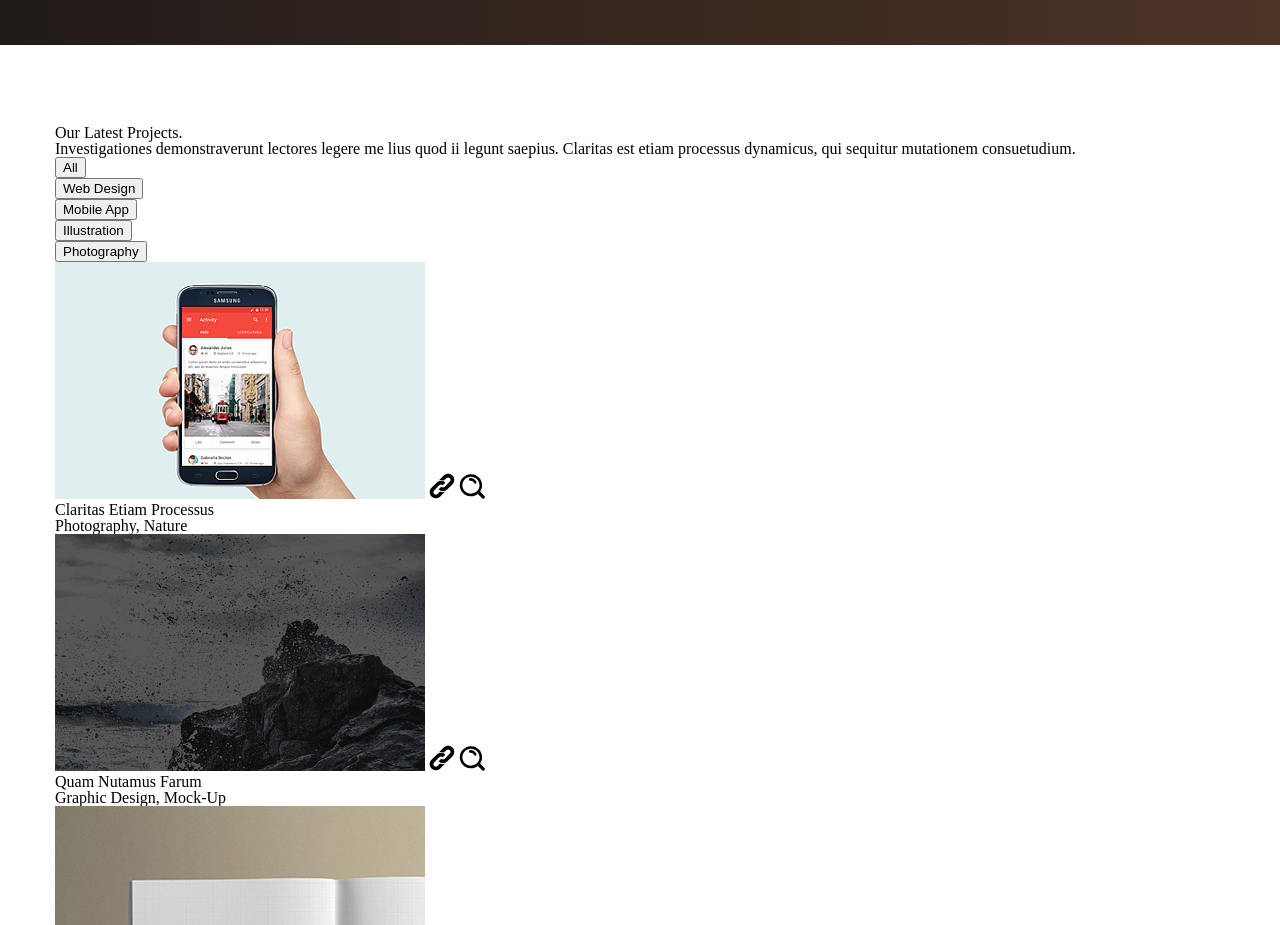
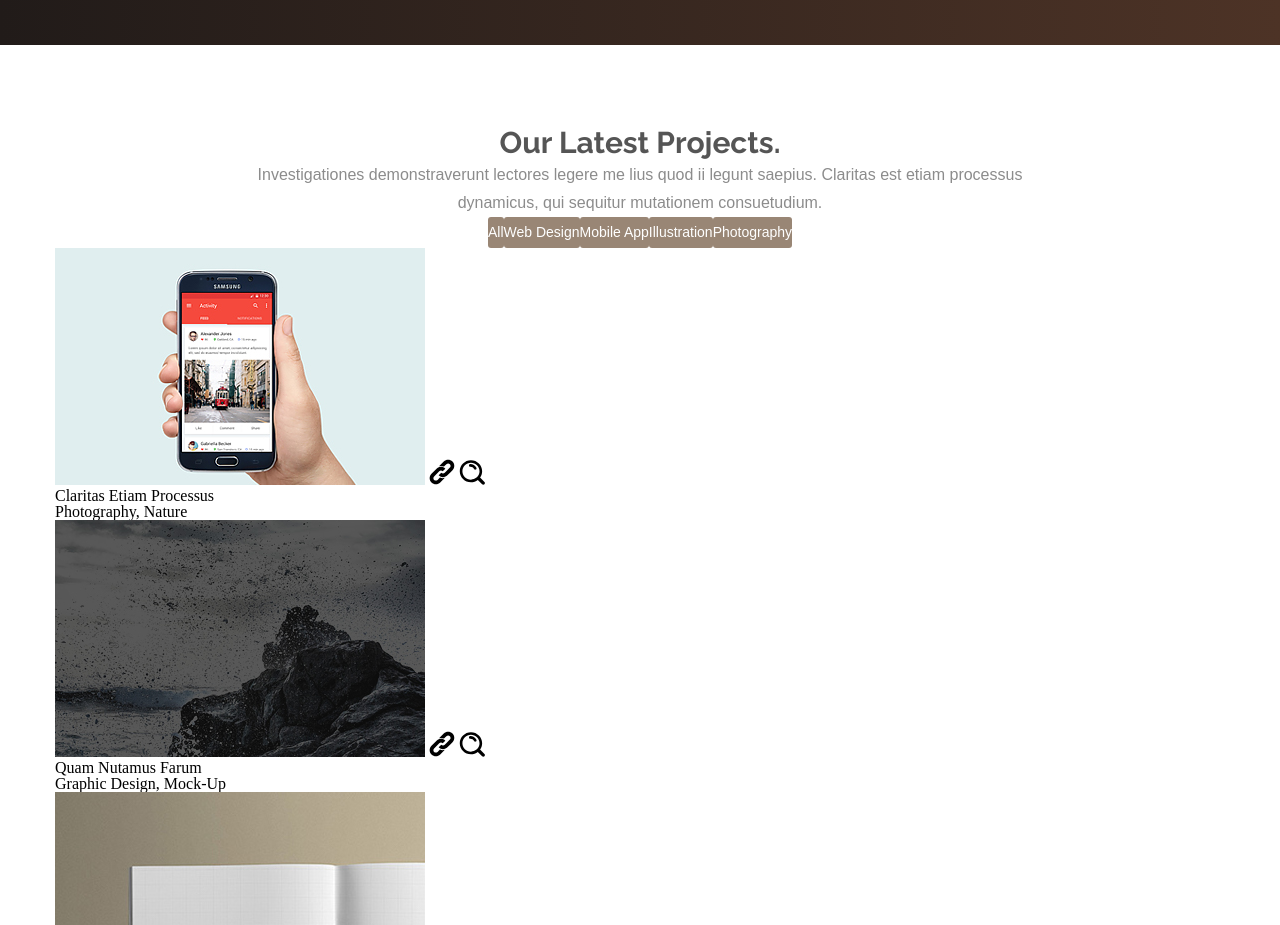
Before and after one commit to m17si/GeekBrains_HTML5-CSS3_FinalProject, a plain HTML site: page lesson-5/index.html in a window 1280 px wide. Shown: the part 1432-2357 px from the top of the page. Drawn offline with Linux system fonts and the light colour scheme; a web font is replaced by a local one.

Commit message:
na_rabote_turned all the elements into beautiful

```diff
--- a/lesson-5/index.html
+++ b/lesson-5/index.html
@@ -122,20 +122,20 @@
     </aside>
     <section class="projects">
       <div class="container">
-        <h2>Our Latest Projects.</h2>
-        <p>
+        <h2 class="projects__title" >Our Latest Projects.</h2>
+        <p class="projects__text">
           Investigationes demonstraverunt lectores legere me lius quod ii legunt saepius. Claritas est etiam processus
           dynamicus, qui sequitur mutationem consuetudium.
         </p>
-        <ul>
-          <li><button>All</button></li>
-          <li><button>Web Design</button></li>
-          <li><button>Mobile App</button></li>
-          <li><button>Illustration</button></li>
-          <li><button>Photography</button></li>
+        <ul class="projects__list-nav projects__nav">
+          <li class="projects__nav__item"><button class="projects__nav__btn">All</button></li>
+          <li class="projects__nav__item"><button class="projects__nav__btn">Web Design</button></li>
+          <li class="projects__nav__item"><button class="projects__nav__btn">Mobile App</button></li>
+          <li class="projects__nav__item"><button class="projects__nav__btn">Illustration</button></li>
+          <li class="projects__nav__item"><button class="projects__nav__btn">Photography</button></li>
         </ul>
-        <ul>
-          <li><img src="img/projects__arm-and-phone.jpg" alt="arm-and-phone">
+        <ul class="projects__list-сard projects__card">
+          <li class="projects__card__item"><img class="projects__card__item__img" src="img/projects__arm-and-phone.jpg" alt="arm-and-phone">
             <a href=""><svg width="26px" height="26px">
                 <path
                   d="M23.499,11.242 L21.573,13.170 L18.386,16.359 C18.233,16.529 18.045,16.683 17.875,16.819 C16.102,18.217 13.750,18.524 11.722,17.724 C10.972,17.433 10.256,16.973 9.643,16.359 L12.284,13.715 C13.239,14.670 14.790,14.670 15.744,13.715 L17.772,11.686 L20.857,8.599 C21.812,7.644 21.812,6.091 20.857,5.137 C19.903,4.182 18.352,4.182 17.397,5.137 L14.943,7.593 C13.409,6.877 11.654,6.757 10.035,7.217 L14.756,2.494 C17.159,0.089 21.096,0.089 23.499,2.494 C25.919,4.915 25.919,8.837 23.499,11.242 ZM14.262,8.293 C15.011,8.582 15.727,9.042 16.341,9.656 L13.699,12.301 C12.745,11.345 11.194,11.345 10.239,12.301 L5.126,17.416 C4.171,18.372 4.171,19.922 5.126,20.878 C6.080,21.834 7.631,21.834 8.586,20.878 L10.938,18.524 C12.949,19.327 13.495,19.394 15.846,18.849 L11.228,23.521 C8.825,25.927 4.887,25.927 2.484,23.521 C0.081,21.117 0.081,17.178 2.484,14.774 L7.597,9.656 C7.665,9.589 7.751,9.503 7.836,9.435 C9.625,7.831 12.131,7.439 14.262,8.293 Z" />
@@ -152,7 +152,7 @@
               Photography, Nature
             </p>
           </li>
-          <li><img src="img/projects__sliff.jpg" alt="sliff">
+          <li class="projects__card__item"><img class="projects__card__item__img" src="img/projects__sliff.jpg" alt="sliff">
             <a href=""><svg width="26px" height="26px">
                 <path
                   d="M23.499,11.242 L21.573,13.170 L18.386,16.359 C18.233,16.529 18.045,16.683 17.875,16.819 C16.102,18.217 13.750,18.524 11.722,17.724 C10.972,17.433 10.256,16.973 9.643,16.359 L12.284,13.715 C13.239,14.670 14.790,14.670 15.744,13.715 L17.772,11.686 L20.857,8.599 C21.812,7.644 21.812,6.091 20.857,5.137 C19.903,4.182 18.352,4.182 17.397,5.137 L14.943,7.593 C13.409,6.877 11.654,6.757 10.035,7.217 L14.756,2.494 C17.159,0.089 21.096,0.089 23.499,2.494 C25.919,4.915 25.919,8.837 23.499,11.242 ZM14.262,8.293 C15.011,8.582 15.727,9.042 16.341,9.656 L13.699,12.301 C12.745,11.345 11.194,11.345 10.239,12.301 L5.126,17.416 C4.171,18.372 4.171,19.922 5.126,20.878 C6.080,21.834 7.631,21.834 8.586,20.878 L10.938,18.524 C12.949,19.327 13.495,19.394 15.846,18.849 L11.228,23.521 C8.825,25.927 4.887,25.927 2.484,23.521 C0.081,21.117 0.081,17.178 2.484,14.774 L7.597,9.656 C7.665,9.589 7.751,9.503 7.836,9.435 C9.625,7.831 12.131,7.439 14.262,8.293 Z" />
@@ -168,7 +168,7 @@
               Graphic Design, Mock-Up
             </p>
           </li>
-          <li><img src="img/projects__book.jpg" alt="book">
+          <li class="projects__card__item"><img class="projects__card__item__img" src="img/projects__book.jpg" alt="book">
             <a href=""><svg width="26px" height="26px">
                 <path
                   d="M23.499,11.242 L21.573,13.170 L18.386,16.359 C18.233,16.529 18.045,16.683 17.875,16.819 C16.102,18.217 13.750,18.524 11.722,17.724 C10.972,17.433 10.256,16.973 9.643,16.359 L12.284,13.715 C13.239,14.670 14.790,14.670 15.744,13.715 L17.772,11.686 L20.857,8.599 C21.812,7.644 21.812,6.091 20.857,5.137 C19.903,4.182 18.352,4.182 17.397,5.137 L14.943,7.593 C13.409,6.877 11.654,6.757 10.035,7.217 L14.756,2.494 C17.159,0.089 21.096,0.089 23.499,2.494 C25.919,4.915 25.919,8.837 23.499,11.242 ZM14.262,8.293 C15.011,8.582 15.727,9.042 16.341,9.656 L13.699,12.301 C12.745,11.345 11.194,11.345 10.239,12.301 L5.126,17.416 C4.171,18.372 4.171,19.922 5.126,20.878 C6.080,21.834 7.631,21.834 8.586,20.878 L10.938,18.524 C12.949,19.327 13.495,19.394 15.846,18.849 L11.228,23.521 C8.825,25.927 4.887,25.927 2.484,23.521 C0.081,21.117 0.081,17.178 2.484,14.774 L7.597,9.656 C7.665,9.589 7.751,9.503 7.836,9.435 C9.625,7.831 12.131,7.439 14.262,8.293 Z" />
@@ -183,7 +183,7 @@
             <p>
               Photography, Holiday
           </li>
-          <li><img src="img/projects__waterfall.jpg" alt="waterfall">
+          <li class="projects__card__item"><img class="projects__card__item__img" src="img/projects__waterfall.jpg" alt="waterfall">
             <a href=""><svg width="26px" height="26px">
                 <path
                   d="M23.499,11.242 L21.573,13.170 L18.386,16.359 C18.233,16.529 18.045,16.683 17.875,16.819 C16.102,18.217 13.750,18.524 11.722,17.724 C10.972,17.433 10.256,16.973 9.643,16.359 L12.284,13.715 C13.239,14.670 14.790,14.670 15.744,13.715 L17.772,11.686 L20.857,8.599 C21.812,7.644 21.812,6.091 20.857,5.137 C19.903,4.182 18.352,4.182 17.397,5.137 L14.943,7.593 C13.409,6.877 11.654,6.757 10.035,7.217 L14.756,2.494 C17.159,0.089 21.096,0.089 23.499,2.494 C25.919,4.915 25.919,8.837 23.499,11.242 ZM14.262,8.293 C15.011,8.582 15.727,9.042 16.341,9.656 L13.699,12.301 C12.745,11.345 11.194,11.345 10.239,12.301 L5.126,17.416 C4.171,18.372 4.171,19.922 5.126,20.878 C6.080,21.834 7.631,21.834 8.586,20.878 L10.938,18.524 C12.949,19.327 13.495,19.394 15.846,18.849 L11.228,23.521 C8.825,25.927 4.887,25.927 2.484,23.521 C0.081,21.117 0.081,17.178 2.484,14.774 L7.597,9.656 C7.665,9.589 7.751,9.503 7.836,9.435 C9.625,7.831 12.131,7.439 14.262,8.293 Z" />
@@ -199,7 +199,7 @@
               Photography, Nature
             </p>
           </li>
-          <li><img src="img/projects__magazine.jpg" alt="magazine">
+          <li class="projects__card__item"><img class="projects__card__item__img" src="img/projects__magazine.jpg" alt="magazine">
             <a href=""><svg width="26px" height="26px">
                 <path
                   d="M23.499,11.242 L21.573,13.170 L18.386,16.359 C18.233,16.529 18.045,16.683 17.875,16.819 C16.102,18.217 13.750,18.524 11.722,17.724 C10.972,17.433 10.256,16.973 9.643,16.359 L12.284,13.715 C13.239,14.670 14.790,14.670 15.744,13.715 L17.772,11.686 L20.857,8.599 C21.812,7.644 21.812,6.091 20.857,5.137 C19.903,4.182 18.352,4.182 17.397,5.137 L14.943,7.593 C13.409,6.877 11.654,6.757 10.035,7.217 L14.756,2.494 C17.159,0.089 21.096,0.089 23.499,2.494 C25.919,4.915 25.919,8.837 23.499,11.242 ZM14.262,8.293 C15.011,8.582 15.727,9.042 16.341,9.656 L13.699,12.301 C12.745,11.345 11.194,11.345 10.239,12.301 L5.126,17.416 C4.171,18.372 4.171,19.922 5.126,20.878 C6.080,21.834 7.631,21.834 8.586,20.878 L10.938,18.524 C12.949,19.327 13.495,19.394 15.846,18.849 L11.228,23.521 C8.825,25.927 4.887,25.927 2.484,23.521 C0.081,21.117 0.081,17.178 2.484,14.774 L7.597,9.656 C7.665,9.589 7.751,9.503 7.836,9.435 C9.625,7.831 12.131,7.439 14.262,8.293 Z" />
@@ -216,7 +216,7 @@
               Graphic Design, Mock-Up
             </p>
           </li>
-          <li><img src="img/projects__rock.jpg" alt="rock">
+          <li class="projects__card__item"><img class="projects__card__item__img" src="img/projects__rock.jpg" alt="rock">
             <a href=""><svg width="26px" height="26px">
                 <g>
                   <path
--- a/lesson-5/scss/_projects.scss
+++ b/lesson-5/scss/_projects.scss
@@ -3,4 +3,45 @@
 
 .projects {
   padding: 80px 0;
+
+  &__title {
+  font-family: $raleway;
+  font-size: 30px;
+  line-height: 1.2;
+  font-weight: 600;
+  color: #555555;
+  text-align: center;
+  font-style: normal;
+  }
+
+  &__text {
+    font-family: $montserrat;
+    font-size: 16px;
+    line-height: 28px;
+    font-weight: 300;
+    color: #8c8c8c;
+    font-style: normal;
+    text-align: center;
+    width: 795px;
+    margin: 0 auto;
+  }
+
+  &__list-nav {
+    display: flex;
+    justify-content: center;
+  }
+
+  &__nav__btn {
+    color: #fff;
+    background-color: #998675;
+    border-radius: 3px;
+    border: 0;
+    font-family: $montserrat;
+    font-size: 14px;
+    line-height: 21px;
+    font-weight: 300;
+    font-style: normal;
+    padding: 5px 0;
+  }
+
 }
```
Also changed, not shown: lesson-5/css/style.css, 1 other file.
